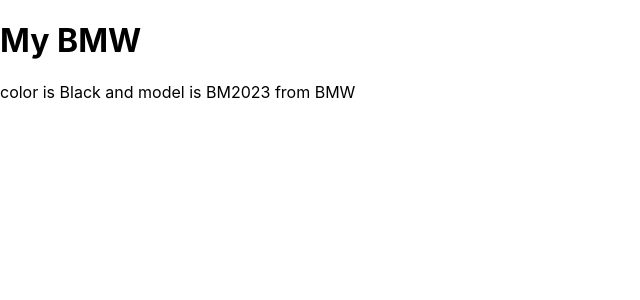
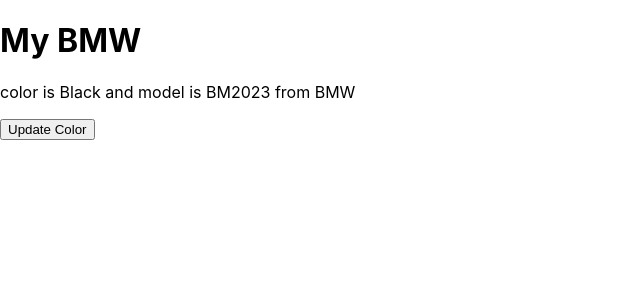
Before and after one commit to anurag-vns/my-react, a React (Create React App) app: page / in a window 1280 px wide. Shown: the top 300 px of the page, without its empty margins (0-640 px from the left). Built offline with nearby package versions, Linux system fonts and the light colour scheme.

Commit message:
Update only the color of the car
Use the JavaScript spread operator to update only the color of the car

```diff
--- a/src/React Tutorial/StateHooks.js
+++ b/src/React Tutorial/StateHooks.js
@@ -10,13 +10,17 @@
         year:"2023"
     });
 
-
+const updatecolor=()=>{
+    setCar(previousState=>{
+        return{...previousState,color:"Green"}
+    });
+}
 
 return(
     <>
     <h1> My  {car.brand}</h1>
     <p> color is {car.color} and model is {car.model} from {car.brand}</p>
-
+<button type="button" onClick={updatecolor}>Update Color</button>
 </>
 );
 }
```
